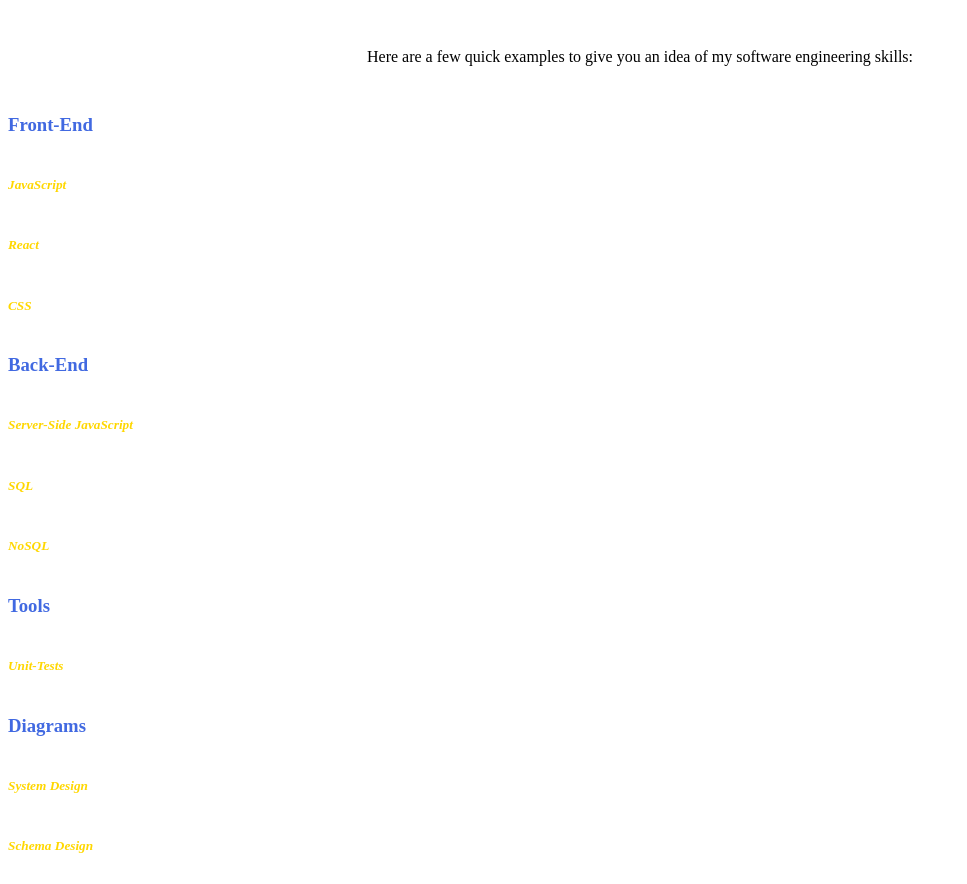
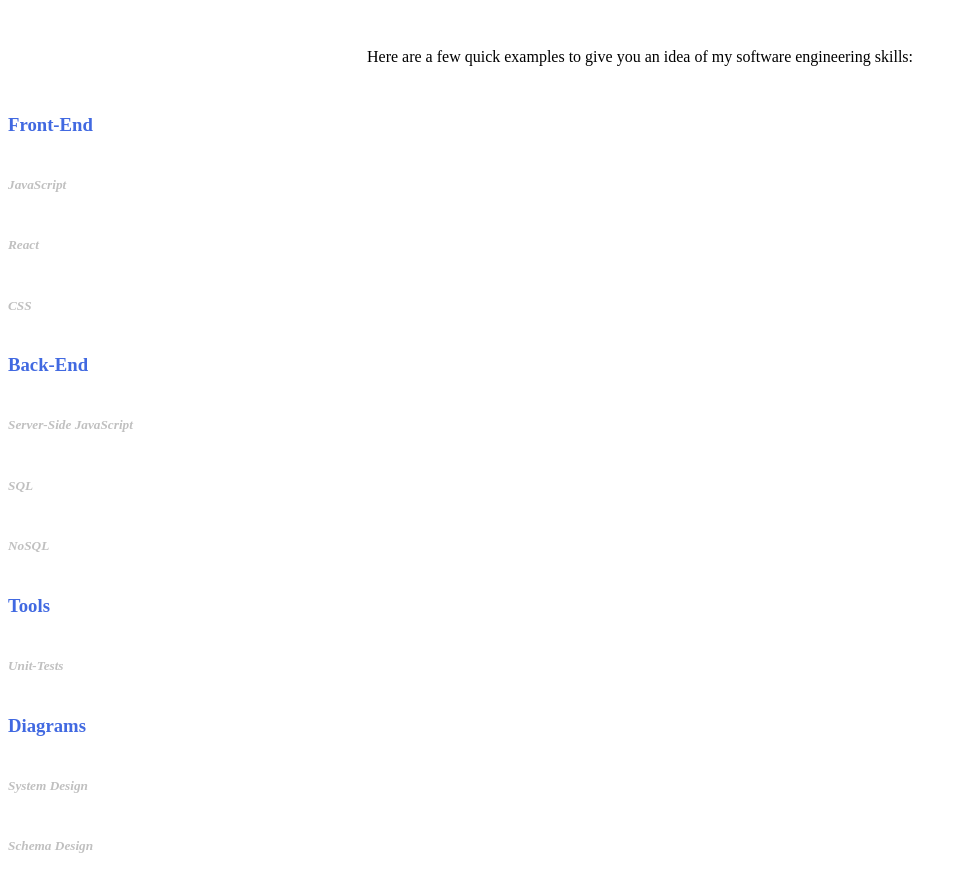
Before and after one commit to ajpawlicki/portfolio, a Gatsby site: page / in a window 1280 px wide. Shown: the whole page, without its empty margins (0-967 px from the left). Built offline with nearby package versions, Linux system fonts and the light colour scheme; Gatsby itself is replaced by a stand-in of ours; some packages are replaced by stand-ins of ours.

Commit message:
Make some styling changes

```diff
--- a/src/components/EngineeringSkill.jsx
+++ b/src/components/EngineeringSkill.jsx
@@ -1,6 +1,8 @@
 import React from 'react';
 
 import CodeSnippet from './CodeSnippet.jsx';
+
+import styles from '../styles/link.module.css';
 
 class EngineeringSkill extends React.Component {
   constructor(props) {
@@ -33,10 +35,11 @@
         <h5
           style={{
             fontStyle: 'italic',
-            color: '#ffd700',
+            // color: '#c0c0c0',
             cursor: 'pointer',
             display: 'inline-block'
           }}
+          className={styles.title}
           onClick={this.handleClickToToggleSnippet}
         >
           {title}
--- a/src/components/ImageDescription.jsx
+++ b/src/components/ImageDescription.jsx
@@ -1,6 +1,8 @@
 import React from 'react';
 
 import Image from './Image.jsx';
+
+import styles from '../styles/link.module.css';
 
 class ImageDescription extends React.Component {
   constructor(props) {
@@ -32,10 +34,10 @@
         <h5
           style={{
             fontStyle: 'italic',
-            color: '#ffd700',
             cursor: 'pointer',
             display: 'inline-block'
           }}
+          className={styles.title}
           onClick={this.handleClickToToggleImage}
         >
           {title}
--- a/src/layouts/index.jsx
+++ b/src/layouts/index.jsx
@@ -35,12 +35,12 @@
 
       <ul style={{ float: 'right', listStyle: 'none' }}>
         <li style={{ display: 'inline-block', marginRight: '1rem' }}>
-          <Link to="/" style={{ color: 'white', textDecoration: 'none' }}>
+          <Link to="/" style={{ color: '#ffd700', textDecoration: 'none' }}>
             Home
           </Link>
         </li>
         <li style={{ display: 'inline-block', marginRight: '1rem' }}>
-          <Link to="/contact/" style={{ color: 'white', textDecoration: 'none' }}>
+          <Link to="/contact/" style={{ color: '#ffd700', textDecoration: 'none' }}>
             Contact
           </Link>
         </li>
--- a/src/styles/link.module.css
+++ b/src/styles/link.module.css
@@ -6,3 +6,11 @@
 .link:hover {
   color: #000000;
 }
+
+.title {
+  color: #c0c0c0;
+}
+
+.title:hover {
+  color: #000000;
+}
```
